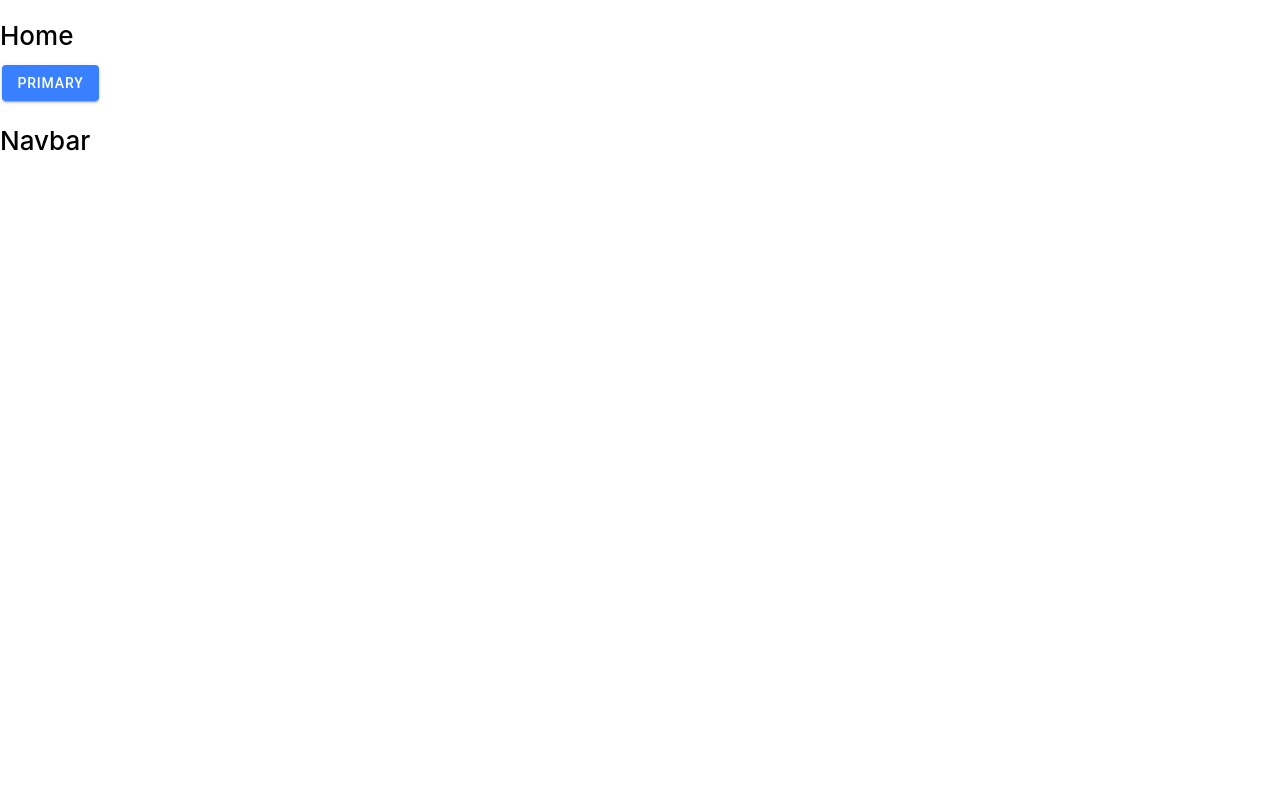
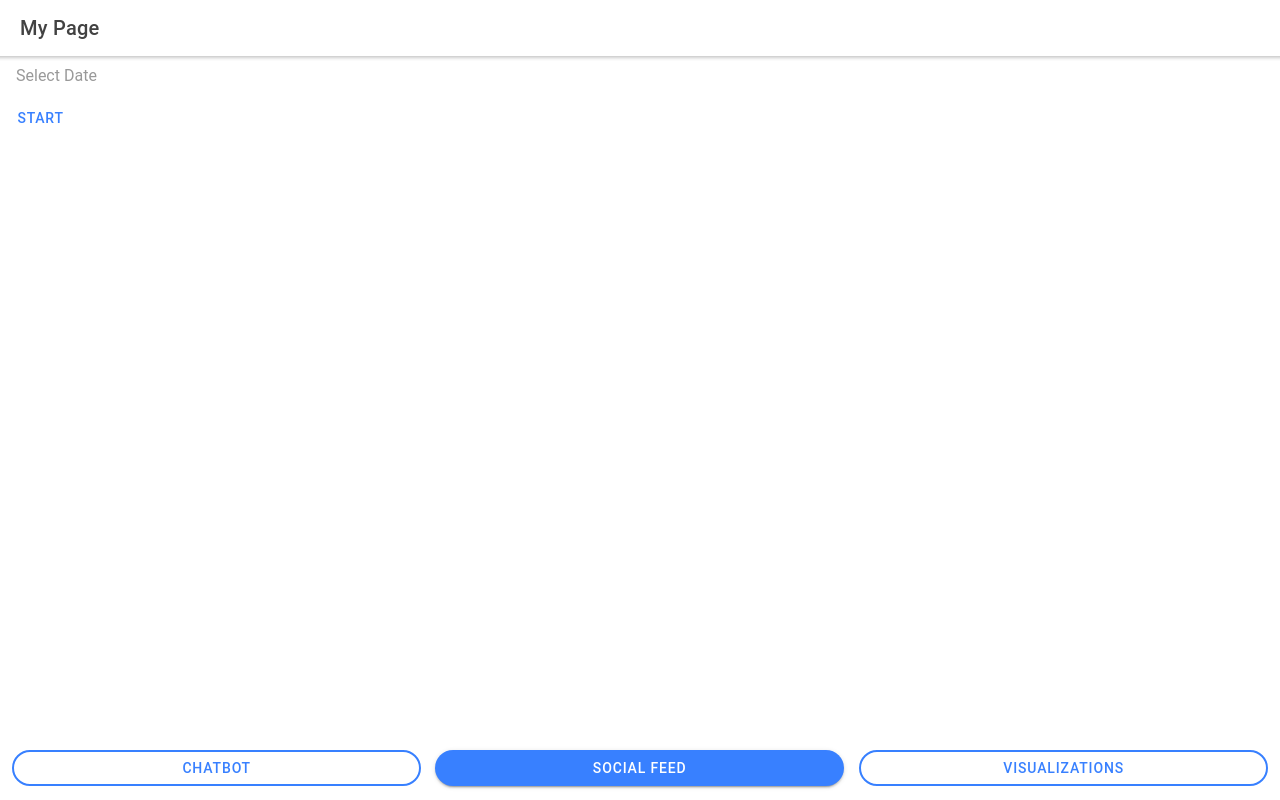
Before and after one commit to ognacy/roche-challenge-frontend, a React (Create React App) app: page /social-feed in a window 1280 px wide. Built offline with nearby package versions, Linux system fonts and the light colour scheme.

Commit message:
improve Navbar and add social-feed component

```diff
--- a/src/App.css
+++ b/src/App.css
@@ -0,0 +1,5 @@
+.menu {
+  position: fixed;
+  bottom: 0;
+  width: 100%;
+}
--- a/src/App.js
+++ b/src/App.js
@@ -16,11 +16,15 @@ import '@ionic/react/css/text-alignment.css';
 import '@ionic/react/css/text-transformation.css';
 import '@ionic/react/css/flex-utils.css';
 import '@ionic/react/css/display.css';
+import SocialFeed from './Components/SocialFeed';
 
 function App() {
   return (
     <Router>
       <Switch>
+        <Route path="/social-feed">
+          <SocialFeed />
+        </Route>
         <Route path="*">
           <Home />
         </Route>
--- a/src/Components/Home.js
+++ b/src/Components/Home.js
@@ -1,13 +1,11 @@
-import { memo } from 'react';
-import { IonButton } from '@ionic/react';
+import { memo } from "react";
 
 const Home = () => {
   return (
-    <div>
+    <>
       <h1>Home</h1>
-      <IonButton color="primary" >Primary</IonButton>
-    </div>
-  )
-}
+    </>
+  );
+};
 
 export default memo(Home);
--- /dev/null
+++ b/src/Components/SocialFeed.js
@@ -0,0 +1,23 @@
+import { memo } from "react";
+import { IonPage, IonHeader, IonToolbar, IonTitle, IonContent, IonDatetime, IonButton } from "@ionic/react";
+
+const Home = () => {
+  return (
+    <IonPage>
+      <IonHeader>
+        <IonToolbar>
+          <IonTitle>My Page</IonTitle>
+        </IonToolbar>
+      </IonHeader>
+      <IonContent>
+        <IonDatetime
+          displayFormat="MM/DD/YYYY"
+          placeholder="Select Date"
+        ></IonDatetime>
+        <IonButton fill="clear">Start</IonButton>
+      </IonContent>
+    </IonPage>
+  );
+};
+
+export default memo(Home);
--- a/src/Pages/Navbar.js
+++ b/src/Pages/Navbar.js
@@ -1,9 +1,70 @@
-import {memo} from 'react';
+import { memo } from "react";
+import { useLocation } from "react-router";
+import { IonButton, IonGrid, IonRow, IonCol } from "@ionic/react";
 
 const Navbar = () => {
+  const location = useLocation();
+  const menu = [
+    {
+      title: "Chatbot",
+      path: "/chatbot",
+    },
+    {
+      title: "Social feed",
+      path: "/social-feed",
+    },
+    {
+      title: "Visualizations",
+      path: "/visualizations",
+    },
+  ];
+
+  const nextPath = (path) => {
+    console.log(path);
+    window.location.href = path;
+  }
+
+  const isPath = (nav) => {
+    if ((location.pathname !== "/") & (nav.path === "/")) {
+      return false;
+    }
+    if (!location.pathname.includes(nav.path)) {
+      return false;
+    } else {
+      return true;
+    }
+  };
+
   return (
-    <h1>Navbar</h1>
-  )
-}
+    <>
+      <IonGrid className="menu">
+        <IonRow>
+          {menu.map((item, index) => (
+            <IonCol key={index}>
+              <IonButton
+                color="primary"
+                expand="full"
+                shape="round"
+                fill={!isPath(item) ? "outline" : 'solid'}
+                onClick={() => nextPath(item.path)}
+              >
+                {item.title}
+              </IonButton>
+            </IonCol>
+          ))}
+          {/* <IonCol>
+            <IonButton color="primary" expand="full" shape="round" fill="outline">Chatbot</IonButton>
+          </IonCol>
+          <IonCol>
+            <IonButton color="primary" expand="full" shape="round">Social feed</IonButton>
+          </IonCol>
+          <IonCol>
+            <IonButton color="primary" expand="full" shape="round">Visualizations</IonButton>
+          </IonCol> */}
+        </IonRow>
+      </IonGrid>
+    </>
+  );
+};
 
 export default memo(Navbar);
```
